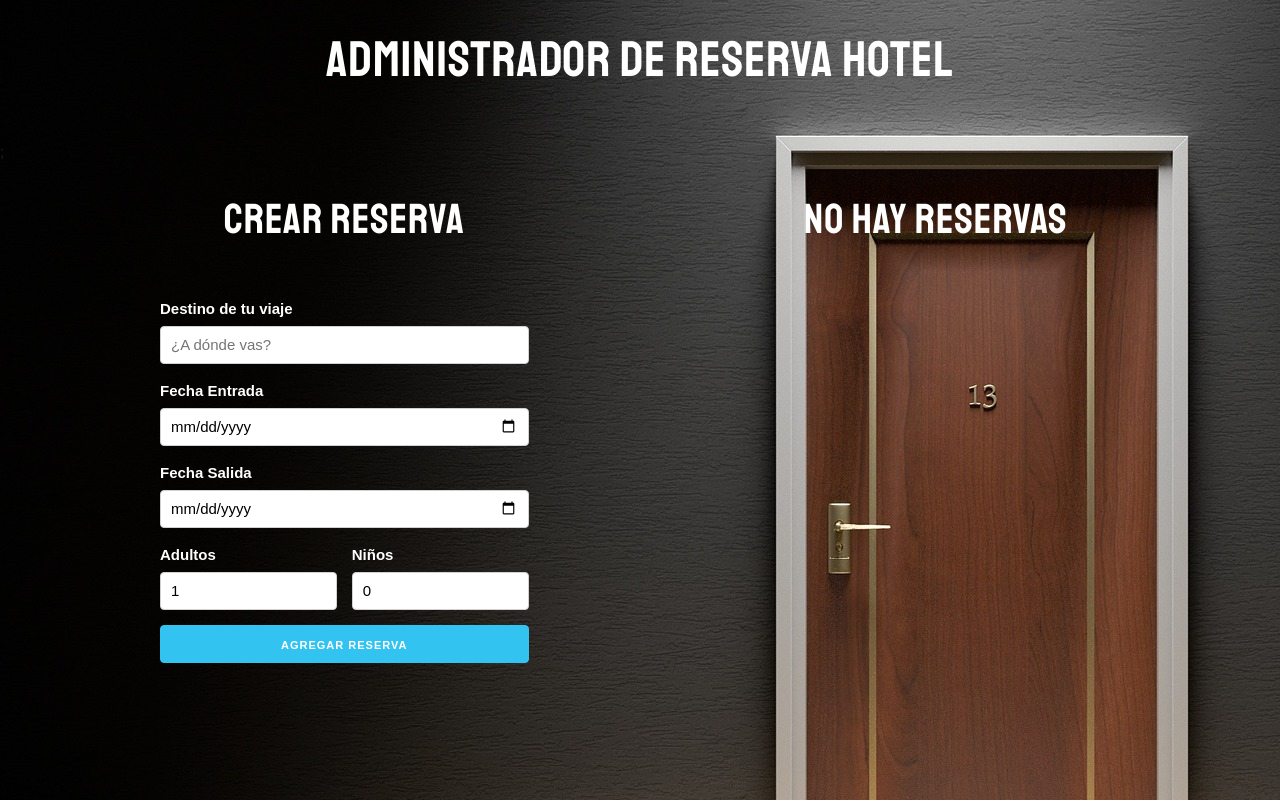
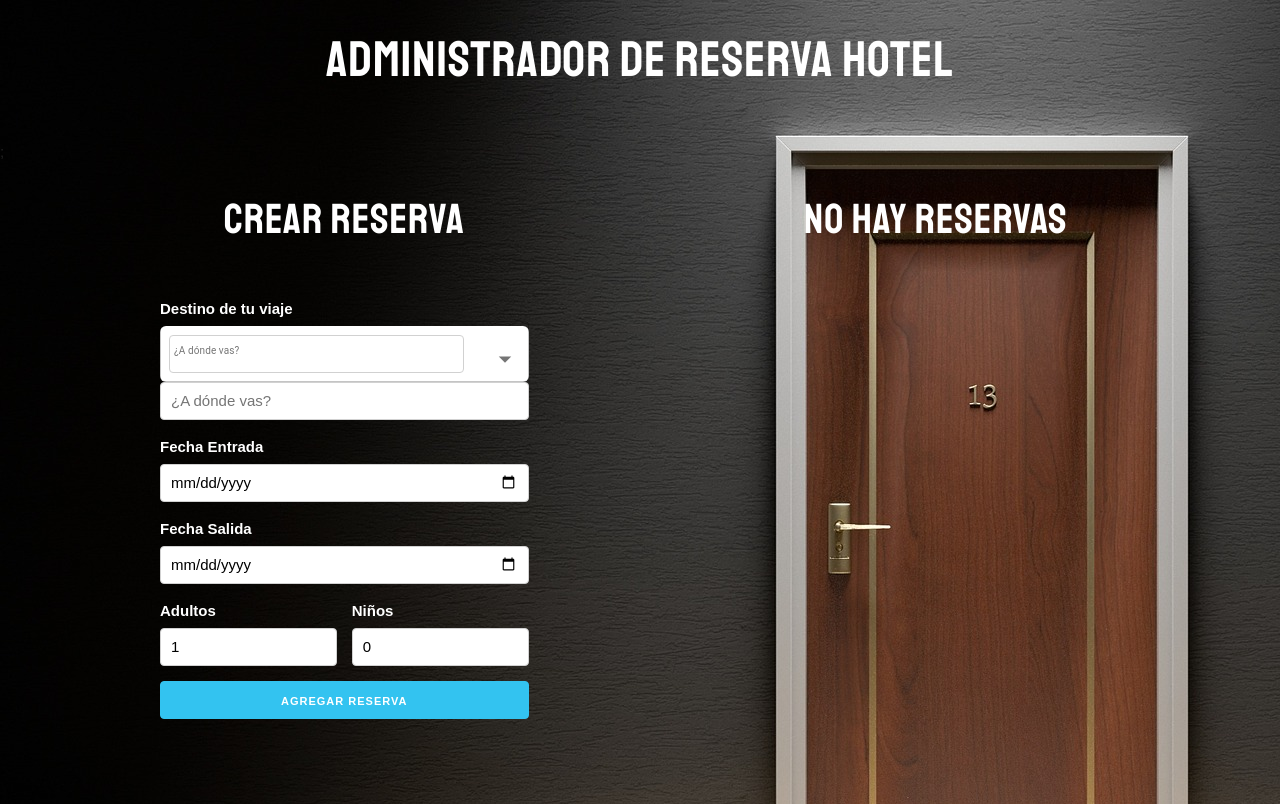
Before and after one commit to franbcn93/reservaCita, a React (Create React App) app: page / in a window 1280 px wide. Built offline with nearby package versions, Linux system fonts and the light colour scheme.

Commit message:
first step adding destiny

```diff
--- a/package.json
+++ b/package.json
@@ -4,6 +4,8 @@
   "version": "0.1.0",
   "private": true,
   "dependencies": {
+    "@material-ui/core": "^4.12.3",
+    "@material-ui/lab": "^4.0.0-alpha.60",
     "@testing-library/jest-dom": "^5.14.1",
     "@testing-library/react": "^11.2.7",
     "@testing-library/user-event": "^12.8.3",
--- a/src/App.js
+++ b/src/App.js
@@ -1,4 +1,5 @@
 import React, { Fragment, useState, useEffect } from "react";
+import ComboBox from "./components/ComboBox";
 import { Formulario } from "./components/Formulario";
 import { Reserva } from "./components/Reserva";
 
@@ -31,6 +32,8 @@ function App() {
     guardarReservas(nuevasReservas);
   };
 
+  // console.log(destinoViaje);
+
   // Mensaje condicional
   const titulo =
     reservas.length === 0 ? "No hay reservas" : "Administra tus reservas";
--- /dev/null
+++ b/src/Others/Cities.js
@@ -0,0 +1,53 @@
+// Provincias españolas
+export default [
+  { provincia: "Álava" },
+  { provincia: "Albacete" },
+  { provincia: "Alicante" },
+  { provincia: "Almería" },
+  { provincia: "Asturias" },
+  { provincia: "Ávila" },
+  { provincia: "Badajoz" },
+  { provincia: "Barcelona" },
+  { provincia: "Burgos" },
+  { provincia: "Cáceres" },
+  { provincia: "Cádiz" },
+  { provincia: "Cantabria" },
+  { provincia: "Castellón" },
+  { provincia: "Ciudad Real" },
+  { provincia: "Córdoba" },
+  { provincia: "La Coruña" },
+  { provincia: "Cuenca" },
+  { provincia: "Gerona" },
+  { provincia: "Granada" },
+  { provincia: "Guadalajara" },
+  { provincia: "Guipúzcoa" },
+  { provincia: "Huelva" },
+  { provincia: "Huesca" },
+  { provincia: "Islas Baleares" },
+  { provincia: "Jaén" },
+  { provincia: "León" },
+  { provincia: "Lérida" },
+  { provincia: "Lugo" },
+  { provincia: "Madrid" },
+  { provincia: "Málaga" },
+  { provincia: "Murcia" },
+  { provincia: "Navarra" },
+  { provincia: "Orense" },
+  { provincia: "Palencia" },
+  { provincia: "Las Palmas" },
+  { provincia: "Pontevedra" },
+  { provincia: "La Rioja" },
+  { provincia: "Salamanca" },
+  { provincia: "Segovia" },
+  { provincia: "Sevilla" },
+  { provincia: "Soria" },
+  { provincia: "Tarragona" },
+  { provincia: "Santa Cruz de Tenerife" },
+  { provincia: "Teruel" },
+  { provincia: "Toledo" },
+  { provincia: "Valencia" },
+  { provincia: "Valladolid" },
+  { provincia: "Vizcaya" },
+  { provincia: "Zamora" },
+  { provincia: "Zaragoza" },
+];
--- /dev/null
+++ b/src/components/ComboBox.js
@@ -0,0 +1,25 @@
+/* eslint-disable no-use-before-define */
+import React, { useState } from "react";
+import TextField from "@material-ui/core/TextField";
+import Autocomplete from "@material-ui/lab/Autocomplete";
+import ciudades from "../Others/Cities";
+
+export default function ComboBox({ crearProvincia }) {
+  const [destino, setDestino] = useState([]);
+
+  const handleChange = (event, value) => setDestino(value);
+
+  crearProvincia(destino);
+
+  return (
+    <Autocomplete
+      id="combo-box-demo"
+      options={ciudades}
+      getOptionLabel={(option) => option.provincia}
+      onChange={handleChange}
+      renderInput={(params) => (
+        <TextField {...params} label="¿A dónde vas?" variant="outlined" />
+      )}
+    />
+  );
+}
--- a/src/components/Formulario.js
+++ b/src/components/Formulario.js
@@ -2,16 +2,29 @@ import React, { Fragment, useState } from "react";
 import { uuid } from "uuidv4";
 import PropTypes from "prop-types";
 import { Row, Col } from "react-bootstrap";
+import ComboBox from "./ComboBox";
 
 export const Formulario = ({ crearReserva }) => {
+  const [reservaProvincia, setReservaProvincia] = useState({});
   // Crear State de Reservas
   const [reserva, actualizarReserva] = useState({
+    provincia: "",
     destino: "",
     fechaEntrada: "",
     fechaSalida: "",
     adultos: 1,
     niños: 0,
   });
+  // console.log(reservaProvincia.provincia);
+
+  const crearProvincia = (provincia) => {
+    setReservaProvincia(provincia);
+
+    console.log(provincia.provincia);
+    // actualizarReserva({
+    //   provincia: provincia.provincia,
+    // });
+  };
 
   const [error, actualizarError] = useState(false);
 
@@ -56,8 +69,11 @@ export const Formulario = ({ crearReserva }) => {
     // Crear Reserva
     crearReserva(reserva);
 
+    crearProvincia(reservaProvincia);
+
     // Reiniciar el form
     actualizarReserva({
+      provincia: "",
       destino: "",
       fechaEntrada: "",
       fechaSalida: "",
@@ -76,6 +92,14 @@ export const Formulario = ({ crearReserva }) => {
       ) : null}
       <form onSubmit={submitReserva} action="">
         <label htmlFor="">Destino de tu viaje</label>
+        <ComboBox
+          className="combo"
+          crearProvincia={crearProvincia}
+          // name="destino"
+          // value={destino2}
+          // onChange={actualizarState}
+          // value={destino}
+        />
         <input
           data-testid="destino"
           type="text"
--- a/src/index.css
+++ b/src/index.css
@@ -106,3 +106,16 @@ input[type="time"] {
   background-image: url(http://th07.deviantart.net/fs70/150/i/2013/012/c/6/rock_01_png___by_alzstock-d5r84up.png);
   background-repeat: no-repeat;
 }
+
+.MuiFormControl-fullWidth {
+  background-color: white !important;
+  border-radius: 6px !important;
+}
+
+.MuiSvgIcon-root {
+  font-size: 3rem !important;
+}
+
+.MuiAutocomplete-inputRoot {
+  font-size: 2rem !important;
+}
```
Also changed, not shown: 1 other file (tests, documents, lock files or other folders).
